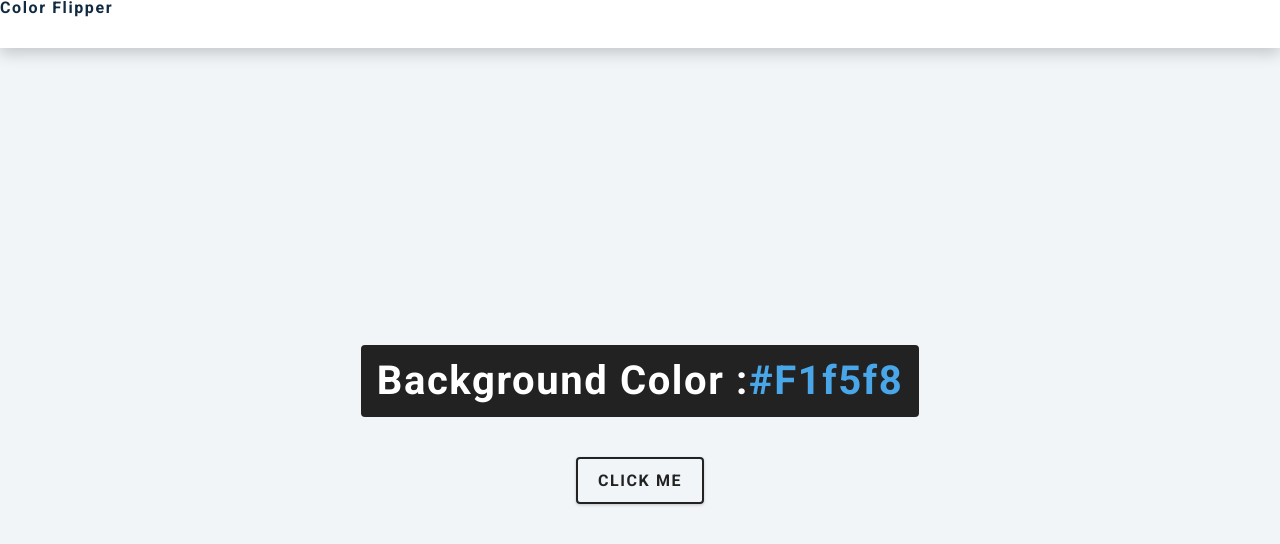
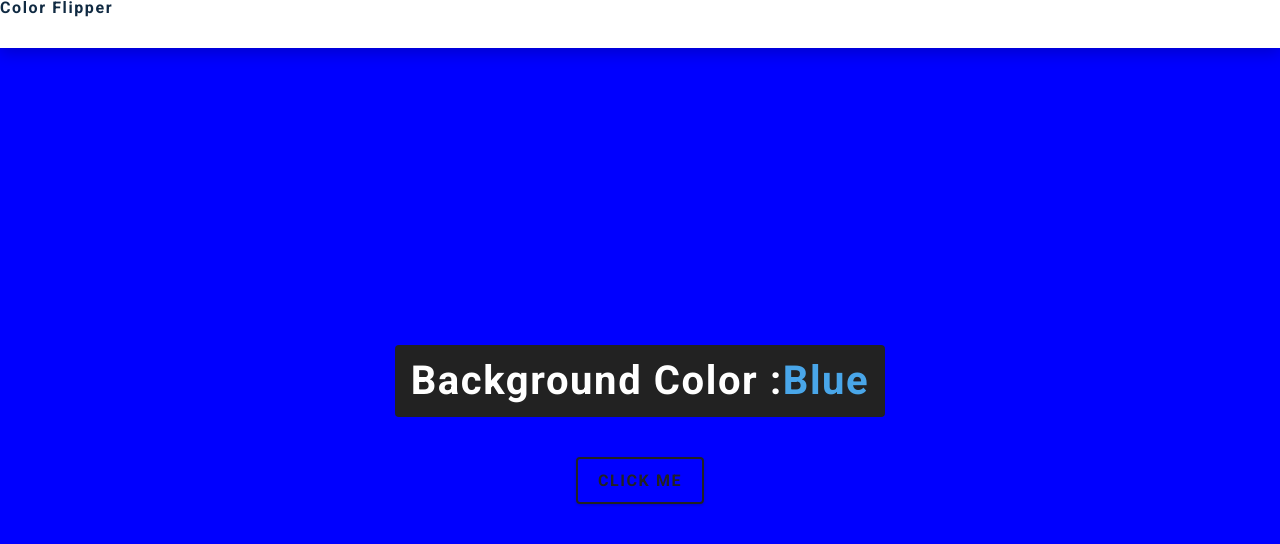
Before and after one commit to uwingabirejoselyne/learning_javascript-, a plain HTML site: page 01-color-flipper/index.html in a window 1280 px wide. Both pictures are taken after a click on the button "CLICK ME". Drawn offline with nearby package versions, Linux system fonts and the light colour scheme.

Commit message:
adding js

```diff
--- a/01-color-flipper/index.html
+++ b/01-color-flipper/index.html
@@ -23,5 +23,6 @@
             <button class="btn btn-hero">click me</button>
         </div>
     </main>
+    <script src="script.js"></script>
 </body>
 </html>
--- a/01-color-flipper/script.js
+++ b/01-color-flipper/script.js
@@ -0,0 +1,13 @@
+colors = ["red","blue","green","pink"]
+const btn = document.querySelector('.btn')
+const color = document.querySelector('.color')
+btn.addEventListener('click',function(){
+    const randomnumber =getRandomNumber()
+    console.log(randomnumber);
+    document.body.style.backgroundColor =colors[randomnumber]
+    color.textContent = colors[randomnumber]
+})
+
+function getRandomNumber(){
+    return Math.floor(Math.random()*colors.length);
+}
```
